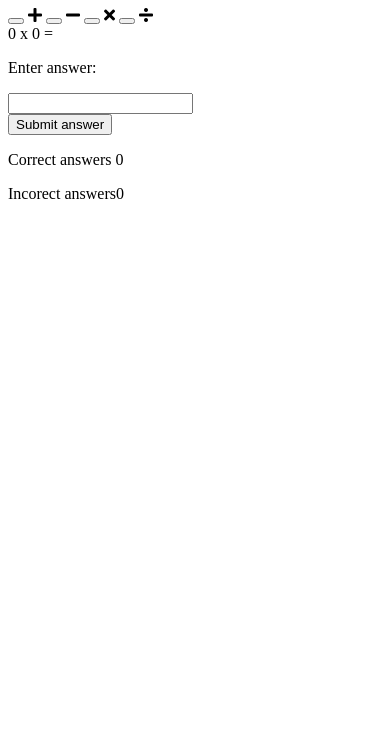
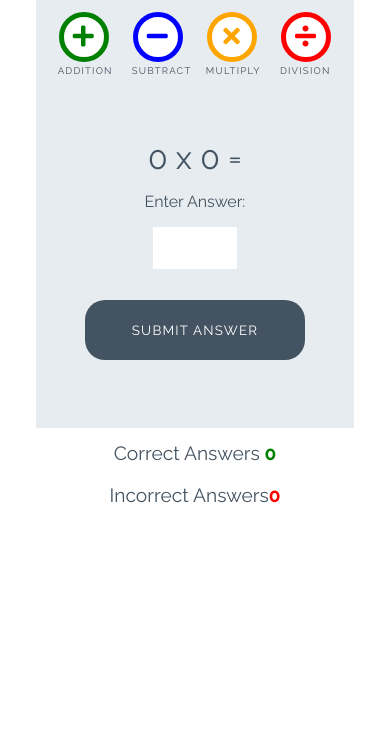
Before and after one commit to eneliviu/CalculatorJS, a plain HTML site: page index.html in a window 390 px wide. Shown: the part 112-844 px from the top of the page. Drawn offline with Linux system fonts and the light colour scheme.

Commit message:
Fix spelling

```diff
--- a/assets/css/style.css
+++ b/assets/css/style.css
@@ -0,0 +1,254 @@
+/* --------- Global style */
+
+body {
+    background-color: white;
+    font-family: "Raleway", sans-serif;
+    color: #445361;
+    text-align: center;
+}
+
+/* --------- Heading */
+
+.heading {
+    text-align: center;
+    font-size: 2.5rem;
+}
+
+.logo {
+    height: 40px;
+    padding-right: 5px;
+}
+
+/* --------- Game layout */
+
+.game-area {
+    background-color: #E6ECF0;
+    box-sizing: border-box;
+    width: 85%;
+    height: 65vh;
+    max-height: 450px;
+    max-width: 830px;
+    margin-left: auto;
+    margin-right: auto;
+    padding: 1%;
+}
+
+.question-area {
+    width: 50%;
+    font-size: 2rem;
+    margin: auto;
+    padding: 50px 0;
+}
+
+.question-area span {
+    padding: 0 15px;
+}
+
+.score-area {
+    margin: 5px auto;
+    width: 60%;
+    font-size: 1.2rem;
+}
+
+.controls-area {
+    width: 85%;
+    margin: 30px auto;
+}
+
+#score {
+    color: green;
+    font-weight: bold;
+}
+
+#incorrect {
+    color: red;
+    font-weight: bold;
+}
+
+.answer-message {
+    display: none;
+    font-size: 1rem;
+}
+
+#answer-box {
+    border: none;
+    color: #445361;
+    display: inline-block;
+    height: 40px;
+    width: 80px;
+    font-size: 1.2rem;
+}
+
+.scores {
+    display: inline-block;
+    padding: 25px;
+}
+
+/* --------- Buttons */
+
+.btn {
+    width: 220px;
+    height: 60px;
+    font-family: "Raleway", sans-serif;
+    text-transform: uppercase;
+    letter-spacing: 1.2px;
+    color: white;
+}
+
+.btn:focus {
+    outline: none;
+}
+
+.btn--big {
+    padding-top: 10px;
+    border-radius: 50%;
+    background-color: white;
+    border: 10px solid;
+    width: 100px;
+    height: 100px;
+    font-size: 3.2rem;
+    margin: 0 30px;
+    transition: all 0.5s;
+}
+
+
+.btn--big::after{
+    content: attr(data-type);
+    font-size: 1rem;
+    color: #445361;
+    position: relative;
+    left: -0.5rem;
+}
+
+
+.btn--blue {
+    border-color: blue;
+    color: blue;
+}
+
+.btn--blue:active,
+.btn--blue:hover {
+    background-color: darkblue;
+    color: white;
+}
+
+.btn--orange {
+    border-color: orange;
+    color: orange;
+}
+
+.btn--orange:active,
+.btn--orange:hover {
+    background-color: darkorange;
+    color: white;
+}
+
+.btn--red {
+    border-color: red;
+    color: red;
+}
+
+.btn--red:active,
+.btn--red:hover {
+    background-color: darkred;
+    color: white;
+}
+
+.btn--green {
+    border-color: green;
+    color: green;
+}
+
+.btn--green:active,
+.btn--green:hover {
+    background-color: darkgreen;
+    color: white;
+}
+
+.btn--gray {
+    margin-top: 25px;
+    background-color: #445361;
+    border: 1px transparent;
+    border-radius: 20px;
+}
+
+.btn--gray:active,
+.btn--gray:hover {
+    background-color: #0d1013;
+}
+
+/* --------- Media queries */
+
+@media (max-width: 414px) {
+    .controls-area {
+        width: 100%;
+    }
+
+    .btn--big {
+        margin: 0 10px;
+        padding: 5px;
+        border: 5px solid;
+        width: 50px;
+        height: 50px;
+        font-size: 1.5rem;
+    }
+
+    .btn--big::after {
+        font-size: 0.6rem;
+        left: -0.7rem;
+    }
+
+    .question-area {
+        padding: 10% 0;
+        width: 100%;
+    }
+
+    .question-area span {
+        padding: 0;
+    }
+
+    .answer-message {
+        display: block;
+    }
+
+    #answer-box {
+        display: block;
+        margin: 0 auto;
+    }
+    .btn--gray {
+        margin-top: 0;
+    }
+
+    .score-area {
+        width: 100%;
+    }
+
+    .scores {
+        margin: 0.5em auto;
+        display: block;
+        padding: 5px;
+    }
+
+    .heading {
+        font-size: 2rem;
+    }
+}
+
+@media (max-width: 320px) {
+    .game-area {
+        height: 70vh;
+    }
+
+    .controls-area {
+        width: 75%;
+        margin: 10px auto;
+    }
+
+    .btn--big {
+        margin: 10px 10px;
+    }
+    .question-area {
+        padding: 10px 0;
+    }
+
+}
--- a/index.html
+++ b/index.html
@@ -1,51 +1,57 @@
 <!DOCTYPE html>
 <html lang="en">
+
 <head>
     <meta charset="UTF-8">
     <meta name="viewport" content="width=device-width, initial-scale=1.0">
-    <link rel="stylesheet" href="assets/css/style.css">
 
-    <link rel="preconnect" href="https://fonts.googleapis.com">
-    <link rel="preconnect" href="https://fonts.gstatic.com" crossorigin>
-    <link href="https://fonts.googleapis.com/css2?family=Raleway:ital,wght@0,100..900;1,100..900&display=swap" rel="stylesheet">
+    <link href="https://fonts.googleapis.com/css2?family=Raleway:ital,wght@0,100..900;1,100..900&display=swap"
+        rel="stylesheet">
     <link rel="stylesheet" href="https://use.fontawesome.com/releases/v5.7.2/css/all.css"
         integrity="sha384-fnmOCqbTlWIlj8LyTjo7mOUStjsKC4pOpQbqyi7RrhN7udi9RwhKkMHpvLbHG9Sr" crossorigin="anonymous">
     <link rel="stylesheet" href="assets/css/style.css">
     <title>Document</title>
+
 </head>
+
 <body>
     <h1 class="heading">
-        <img src="assets/images/logo.png" alt="logo" class="logo"> Love Maths
+        <img class="logo" src="assets/images/logo.png" alt="logo" > Love Maths
     </h1>
 
     <div class="game-area">
         <div class="controls-area">
-            <button class="btn btn--big btn--green"></button>
-                <i class = "fas fa-plus"></i>
-            <button class="btn btn--big btn--blue"></button>
-                <i class = "fas fa-minus"></i>
-            <button class="btn btn--big btn--orange"></button>
-                <i class = "fas fa-times"></i>
-            <button class="btn btn--big btn--red"></button>
-                <i class = "fas fa-divide"></i>
+            <button data-type="addition" class="btn btn--big btn--green">
+                <i class="fas fa-plus"></i>
+            </button>
+            <button data-type="subtract" class="btn btn--big btn--blue">
+                <i class="fas fa-minus"></i>
+            </button>
+            <button data-type="multiply" class="btn btn--big btn--orange">
+                <i class="fas fa-times"></i>
+            </button>
+            <button data-type="division" class="btn btn--big btn--red">
+                <i class="fas fa-divide"></i>
+            </button>
         </div>
+        <div class="question-area">
+            <span id="operand1">0</span>
+            <span id="operator">x</span>
+            <span id="operand2">0</span>
+            <span>=</span>
+            <p class="answer-message">Enter Answer:</p>
+            <input id="answer-box" type="number">
+        </div>
+        <button data-type="submit" class="btn btn--gray">Submit Answer</button>
     </div>
 
-    <div class="question-area">
-        <span id="operand1">0</span>
-        <span id="operator">x</span>
-        <span id="operand2">0</span>
-        <span>=</span>
-        <p class="asnswer-message">Enter answer:</p>
-        <input id="answer-box" type="number">
-    </div>
-    <button class="btn btn--gray">Submit answer</button>
     <div class="score-area">
-        <p class="scores">Correct answers <span id="score">0</span></p>
-        <p class="scores">Incorect answers<span id="incorect">0</span></p>
+        <p class="scores">Correct Answers <span id="score">0</span></p>
+        <p class="scores">Incorrect Answers<span id="incorrect">0</span></p>
     </div>
 
 
     <script src="assets/js/script.js"></script>
 </body>
+
 </html>
```
